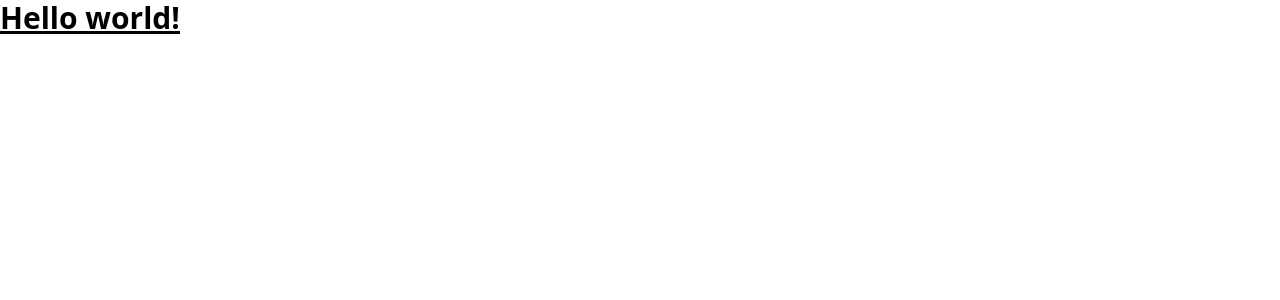
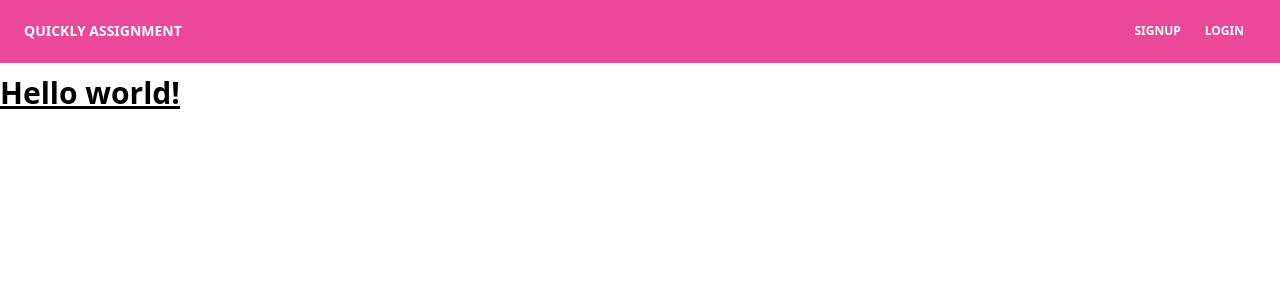
Before and after one commit to intelligentCoding/quickly, a Next.js app: page / in a window 1280 px wide. Shown: the top 300 px of the page. Built offline with nearby package versions, Linux system fonts and the light colour scheme.

Commit message:
Header added in Layout

```diff
--- /dev/null
+++ b/src/components/Layout/Header.tsx
@@ -0,0 +1,109 @@
+import { Maybe } from '@/types/maybe'
+import { User } from '@/types/user'
+import React from 'react'
+
+interface HeaderProps {
+  page?: string
+  user?: Maybe<User>
+}
+export const Header: React.FC<HeaderProps> = ({ page, user }) => {
+  const linkClass = "px-3 py-2 flex items-center text-xs uppercase font-bold leading-snug text-white hover:opacity-75"
+  const LoginNavItem: React.FC = () => {
+    return (
+      <li className="nav-item">
+        <a
+          className={linkClass}
+          href="/signup"
+        >
+          Signup
+        </a>
+      </li>
+    )
+  }
+
+  const SignupNavItem: React.FC = () => {
+    return (
+      <li className="nav-item">
+        <a
+          className={linkClass}
+          href="/login"
+        >
+          login
+        </a>
+      </li>
+    )
+  }
+
+  const rendeRightButtons = (page?: string, user?: Maybe<User>) => {
+    if (page === 'signup') {
+      return (
+        <>
+          Already have an account? <LoginNavItem />
+        </>
+      )
+    }
+
+    if (page === 'login') {
+      return (
+        <>
+          Dong't have an account? <SignupNavItem />
+        </>
+      )
+    }
+
+    if (typeof user === 'undefined' || user === null) {
+      return (
+        <>
+          <LoginNavItem />
+          <SignupNavItem />
+        </>
+      )
+    } else {
+      return (
+        <div className={linkClass}>
+          {user.full_name}
+        </div>
+      )
+    }
+
+
+  }
+  const [navbarOpen, setNavbarOpen] = React.useState(false);
+  return (
+    <>
+      <nav className="relative flex flex-wrap items-center justify-between px-2 py-3 bg-pink-500 mb-3">
+        <div className="container px-4 mx-auto flex flex-wrap items-center justify-between">
+          <div className="w-full relative flex justify-between lg:w-auto lg:static lg:block lg:justify-start">
+            <a
+              className="text-sm font-bold leading-relaxed inline-block mr-4 py-2 whitespace-nowrap uppercase text-white"
+              href="/"
+            >
+              Quickly Assignment
+            </a>
+            <button
+              className="text-white cursor-pointer text-xl leading-none px-3 py-1 border border-solid border-transparent rounded bg-transparent block lg:hidden outline-none focus:outline-none"
+              type="button"
+              onClick={() => setNavbarOpen(prev => !prev)}
+            >
+              <i className="fas fa-bars"></i>
+            </button>
+          </div>
+          <div
+            className={
+              "lg:flex flex-grow items-center" +
+              (navbarOpen ? " flex" : " hidden")
+            }
+            id="example-navbar-danger"
+          >
+            <ul className="flex flex-col lg:flex-row list-none lg:ml-auto">
+              {
+                rendeRightButtons(page, user)
+              }
+
+            </ul>
+          </div>
+        </div>
+      </nav>
+    </>
+  );
+}
--- a/src/components/Layout/Layout.tsx
+++ b/src/components/Layout/Layout.tsx
@@ -9,7 +9,7 @@
   header?: ReactNode
   title: string
   page?: string
-  user: Maybe<User>
+  user?: Maybe<User>
 }
 
 export const Layout: FunctionComponent<LayoutProps> = (props) => {
@@ -19,6 +19,7 @@
     header,
     title,
     page,
+    user
   } = props
 
   return (
@@ -29,7 +30,11 @@
         <meta name="Kashif Mahmood" content="Quikly Assignment" />
         {/* Other SEO should be here */}
     </Head>
-    {/* Header will be sent or we will show a common header (non-auth) */}
+    {typeof header !== 'undefined' ? (
+        header
+      ) : (
+        <Header page={page} user={user}/>
+      )}
             <div>{children}</div>
 
     </>
```
